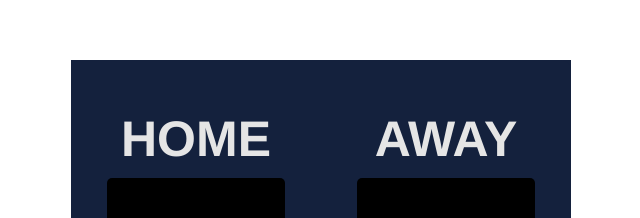
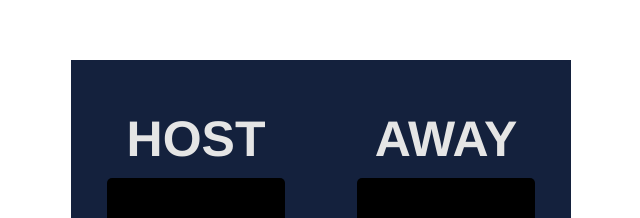
Before and after one commit to nitinsyr/Scoreboard, a plain HTML site: page index.html in a window 1280 px wide. Shown: the part 141-359 px from the top of the page, without its empty margins (319-959 px from the left). Drawn offline with Linux system fonts and the light colour scheme; a web font is replaced by a local one.

Commit message:
Update index.html

```diff
--- a/index.html
+++ b/index.html
@@ -14,7 +14,7 @@
     <div id="scoreboardAll">
       <div id="scoreboard">
         <div class="team">
-          <h1>HOME</h1>
+          <h1>HOST</h1>
           <div>
             <p id="home-score">0</p>
           </div>
```
